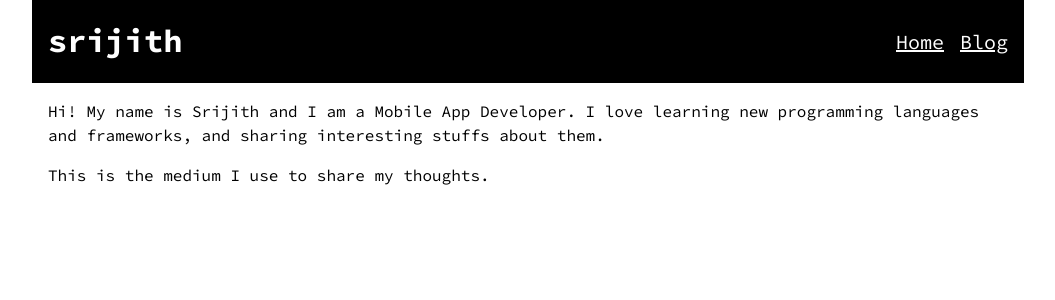
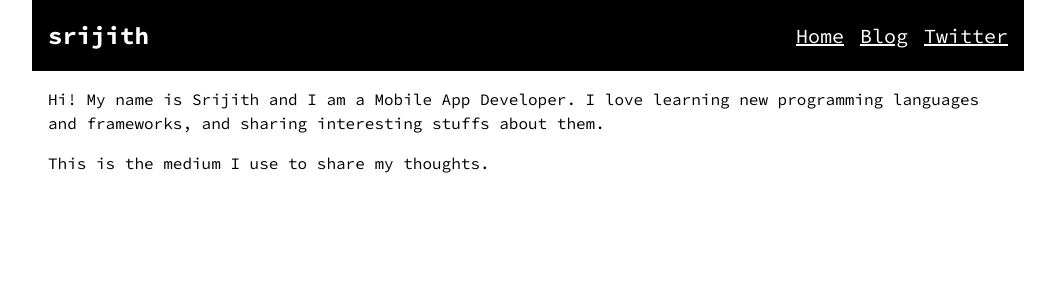
Before and after one commit to sjthn/sjthn.github.io, a Next.js app: page / in a window 1280 px wide. Shown: the top 300 px of the page, without its empty margins (112-1167 px from the left). Built offline with nearby package versions, Linux system fonts and the light colour scheme.

Commit message:
Add twitter link

```diff
--- a/src/components/nav_header.tsx
+++ b/src/components/nav_header.tsx
@@ -4,7 +4,7 @@ import styles from "./styles.module.css";
 export default function NavHeader() {
   return (
     <div className={styles.header}>
-      <h1>srijith</h1>
+      <h2>srijith</h2>
       <nav className={styles.nav}>
         <ol
           style={{
@@ -19,10 +19,20 @@ export default function NavHeader() {
               Home
             </Link>
           </li>
-          <li>
+          <li style={{ paddingRight: "16px" }}>
             <Link style={{ color: "white" }} href="/blog">
               Blog
             </Link>
+          </li>
+          <li>
+            <a
+              target="_blank"
+              rel="noopener noreferrer"
+              style={{ color: "white" }}
+              href="https://twitter.com/srijith_un"
+            >
+              Twitter
+            </a>
           </li>
         </ol>
       </nav>
```
